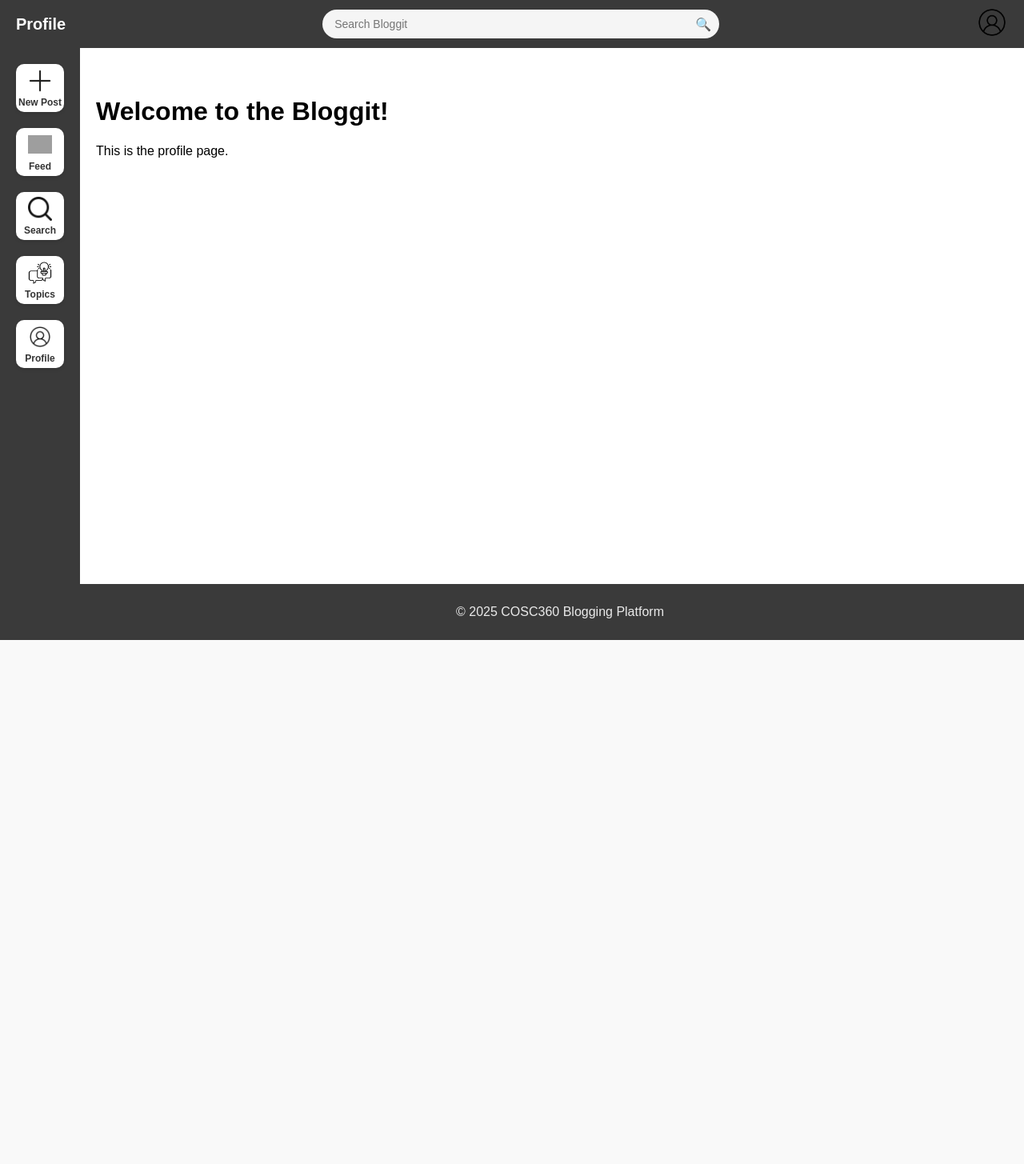
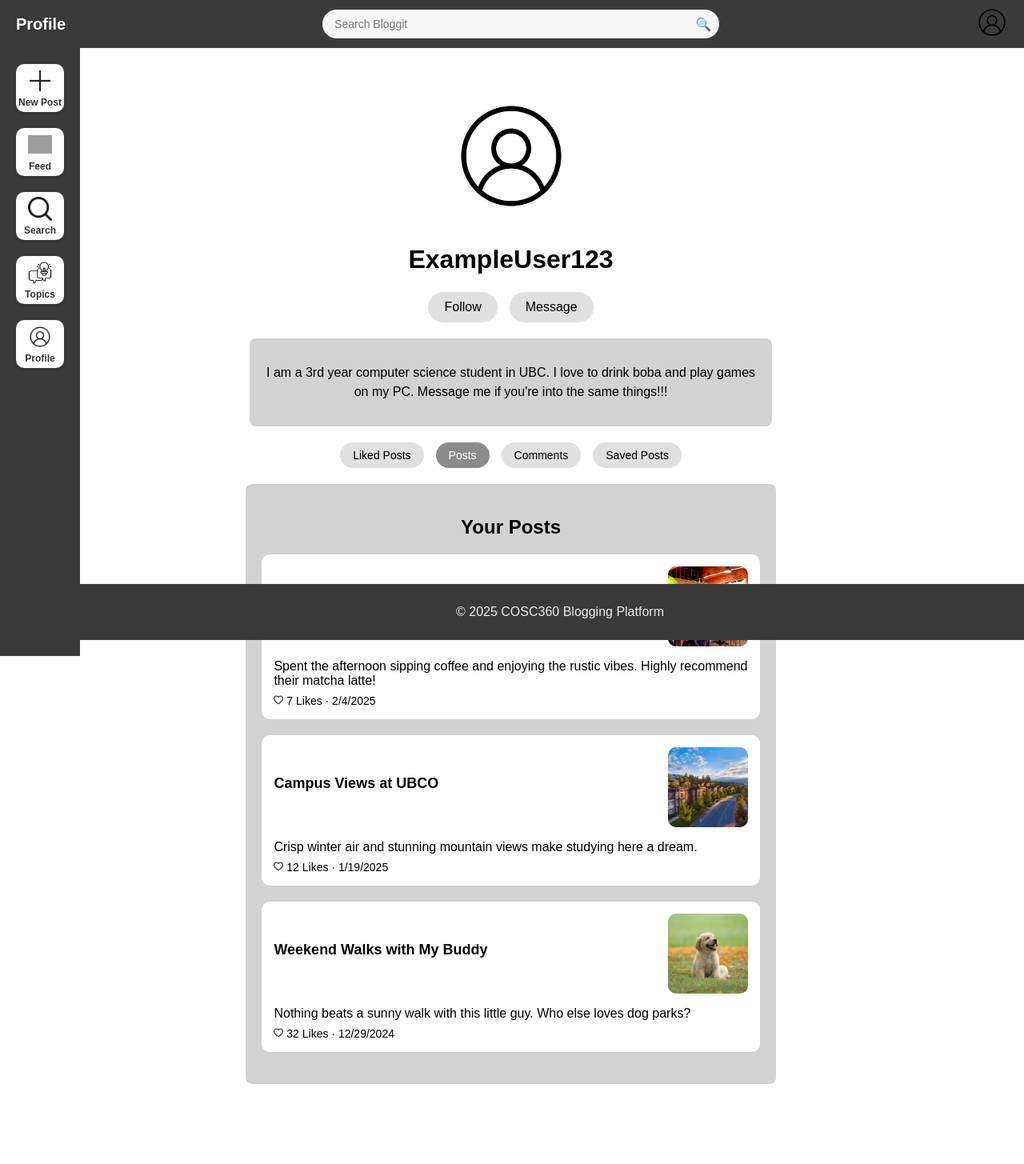
Before and after one commit to timothyythio/cosc360-proj, a PHP site: page /pages/profile.html in a window 1280 px wide. Shown: the whole page at 80% size. Before the commit the page ends 800 px from the top, so only its background shows below. Run offline with PHP 8.4, Linux system fonts and the light colour scheme; grey boxes are pictures that could not be loaded.

Commit message:
Designed the profile page - Added sample assets for the pictures (for now) - Added new CSS file for profile page

```diff
--- a/pages/profile.html
+++ b/pages/profile.html
@@ -5,18 +5,177 @@
     <meta name="viewport" content="width=device-width, initial-scale=1.0">
     <title>Bloggit</title>
     <link rel="stylesheet" href="../styles/main.css">
+    <link rel="stylesheet" href="../styles/profile.css">
 </head>
 <body>
     <div id="app">
         <div id="topnav"></div>
         <div id="navbar"></div>
         <main id="content">
-            <h1>Welcome to the Bloggit!</h1>
-            <p>This is the profile page. </p>
+            <div class="profile-container">
+                <div class="profile-image-container">
+                    <img src="../assets/profile-icon.png" alt="Profile Picture" class="profile-image">
+                </div>
+
+                <h1 class="username">ExampleUser123</h1>
+
+                <div class="profile-buttons">
+                    <button class="btn follow-btn">Follow</button>
+                    <button class="btn message-btn">Message</button>
+                </div>
+
+                <div class="profile-bio">
+                    <p>I am a 3rd year computer science student in UBC. I love to drink boba and play games on my PC. Message me if you're into the same things!!!</p>
+                </div>
+
+                <div class="profile-tabs">
+                    <button class="tab-btn" onClick="showTab('liked-posts')">Liked Posts</button>
+                    <button class="tab-btn" onClick="showTab('posts')">Posts</button>
+                    <button class="tab-btn" onClick="showTab('comments')">Comments</button>
+                    <button class="tab-btn" onClick="showTab('saved-posts')">Saved Posts</button>
+                </div>
+                <!-- Your Posts Section-->
+                <div id="posts" class="tab-content">
+                    <h2>Your Posts</h2>
+                    <div class="post">
+                        <div class="post-header">
+                            <h3 class="post-title">A Cozy Day at Cafe LaForet</h3>
+                            <img src="../assets/laforet-img.jpg" alt="Cafe LaForet" class="post-image-small">
+                        </div>
+                        <p class="post-caption">Spent the afternoon sipping coffee and enjoying the rustic vibes. Highly recommend their matcha latte!</p>
+                        <div class="post-meta">
+                            <img src="../assets/heart.png" alt="Likes" class="like-icon">   7 Likes · 2/4/2025
+                        </div>
+                    </div>
+
+                    <div class="post">
+                        <div class="post-header">
+                            <h3 class="post-title">Campus Views at UBCO</h3>
+                            <img src="../assets/ubco-img.jpg" alt="UBCO Campus" class="post-image-small">
+                        </div>
+                        <p class="post-caption">Crisp winter air and stunning mountain views make studying here a dream.</p>
+                        <div class="post-meta">
+                            <img src="../assets/heart.png" alt="Likes" class="like-icon">   12 Likes · 1/19/2025
+                        </div>
+                    </div>
+
+                    <div class="post">
+                        <div class="post-header">
+                            <h3 class="post-title">Weekend Walks with My Buddy</h3>
+                            <img src="../assets/dog-img.avif" alt="Cute Dog" class="post-image-small">
+                        </div>
+                        <p class="post-caption">Nothing beats a sunny walk with this little guy. Who else loves dog parks?</p>
+                        <div class="post-meta">
+                            <img src="../assets/heart.png" alt="Likes" class="like-icon">   32 Likes · 12/29/2024
+                        </div>
+                    </div>
+
+                </div>
+
+                <!-- Liked Posts Section-->
+                <div id="liked-posts" class="tab-content">
+                    <h2>Your Liked Posts</h2>
+                    <div class="post">
+                        <div class="post-header">
+                            <h3 class="post-title">CANADA WON THE 4 NATIONS CUP!!</h3>
+                            <img src="../assets/hockey-canada.png" alt="Hockey Image" class="post-image-small">
+                        </div>
+                        <p class="post-caption">I can't believe that Canada actually won the whole thing! I was so surprised they managed to beat USA.</p>
+                        <div class="post-meta">
+                            <img src="../assets/heart.png" alt="Likes" class="like-icon"> 500 Likes · 2/19/2025
+                        </div>
+                    </div>
+
+                    <div class="post">
+                        <div class="post-header">
+                            <h3 class="post-title">Valorant Masters Bangkok Starting!</h3>
+                            <img src="../assets/valorant-masters.jpeg" alt="Valorant Masters Image" class="post-image-small">
+                        </div>
+                        <p class="post-caption">The Masters Bangkok event is going to be starting tonight. Sadly the games are gonna be going on at 2am where I live, so I won't be able to watch them play. But I'm rooting for T1 to win!!!</p>
+                        <div class="post-meta">
+                            <img src="../assets/heart.png" alt="Likes" class="like-icon"> 4,249 Likes · 2/18/2025
+                        </div>
+                    </div>
+                    <div class="post">
+                        <div class="post-header">
+                            <h3 class="post-title">T1 Doran?!?!?! Zeus is gone?!?!?!</h3>
+                            <img src="../assets/t1-lol.png" alt="T1 Image" class="post-image-small">
+                        </div>
+                        <p class="post-caption">I CANT BELIEVE THAT THEY DROPPED ZEUS OUT OF THE TEAM?!?!?!? What's going to happen to ZOFGK now?!?!??! DOFGK doesn't sound as good imo</p>
+                        <div class="post-meta">
+                            <img src="../assets/heart.png" alt="Likes" class="like-icon"> 12,533 Likes · 10/23/2024
+                        </div>
+                    </div>
+                </div>
+
+                <!-- Saved Posts Section-->
+                <div id="saved-posts" class="tab-content" style="display: none;">
+                    <h2>Your Saved Posts</h2>
+                    <div class="post">
+                        <div class="post-header">
+                            <h3 class="post-title">New Cafe in Burnaby!</h3>
+                            <img src="../assets/van-cafe.jpg" alt="Cafe Image" class="post-image-small">
+                        </div>
+                        <p class="post-caption">Check out this new cafe that just opened in the heart of Burnaby! It's called Sweet Cakes and they have the besssttt matcha lattes and pastries!</p>
+                        <div class="post-meta">
+                            <img src="../assets/heart.png" alt="Likes" class="like-icon"> 612,248 Likes · 2/20/2025
+                        </div>
+                    </div>
+
+                    <div class="post">
+                        <div class="post-header">
+                            <h3 class="post-title">Learn How to do Latte Art</h3>
+                            <img src="../assets/latte-art.webp" alt="Latte Image" class="post-image-small">
+                        </div>
+                        <p class="post-caption">If you've always wanted to learn how to do latte art like the pros, be sure to sign up for my course online!</p>
+                        <div class="post-meta">
+                            <img src="../assets/heart.png" alt="Likes" class="like-icon"> 12,233 Likes · 12/30/2024
+                        </div>
+                    </div>
+                </div>
+                <!-- Your Comments -->
+                <div id="comments" class="tab-content">
+                    <h2>Your Comments</h2>
+                    <div class="comment">
+                        <h4 class="post-title">Campus Views at UBCO</h4>
+                        <p class="comment-text">"Beautiful scenery! The snow makes it even more magical."</p>
+                    </div>
+
+                    <div class="comment thread">
+                        <h4 class="post-title">Weekend Walks with My Buddy</h4>
+                        <div class="comment-reply">
+                            <p class="comment-text">"What a cute dog! Reminds me of my golden retriever."</p>
+                            <div class="reply">
+                                <p class="comment-text">You: "Golden retrievers are the best! Does yours love playing fetch too?"</p>
+                            </div>
+                        </div>
+                    </div>
+                </div>
+            </div>
+
+
+
         </main>
         <div id="footer"></div>
     </div>
 
-    <script src="../scripts/router.js"></script>
+    <script src="../scripts/router.js" defer></script>
+    <script>
+        function showTab(tabId) {
+            document.querySelectorAll('.tab-content').forEach(content => content.style.display = 'none');
+            document.getElementById(tabId).style.display = 'block';
+            document.querySelectorAll('.tab-btn').forEach(btn => btn.classList.remove('active'));
+            document.querySelector(`[onclick="showTab('${tabId}')"]`).classList.add('active');
+            //stores the active tab in localstorage to be used
+            localStorage.setItem('activeTab', tabId);
+        }
+
+        //displays the correct tab on load (last active tab)
+        window.onload = function() {
+            const activeTab = localStorage.getItem('activeTab') || 'posts';
+            showTab(activeTab);
+        };
+
+    </script>
 </body>
 </html>
--- a/styles/main.css
+++ b/styles/main.css
@@ -1,6 +1,4 @@
-/* styles/main.css */
 
-/* General Body Styles */
 body {
     font-family: Arial, sans-serif;
     margin: 0;
@@ -8,10 +6,30 @@ body {
     display: flex;
 }
 
-/* Sidebar Styles */
+#content {
+    margin-top: 80px;
+    margin-left: 100px;
+    padding: 20px;
+    padding-bottom: 100px;
+    width: calc(100% - 100px);
+    box-sizing: border-box;
+}
+
+footer {
+    text-align: center;
+    padding: 10px;
+    width: calc(100% - 100px);
+    background-color: #3A3A3A;
+    color: #EAEAEA;
+    position: fixed;
+    bottom: 0;
+    left: 100px;
+}
+
+
 .navbar {
     width: 100px;
-    height: calc(100vh - 60px);  /* Adjust height to account for the topnav */
+    height: calc(100vh - 60px);
     position: fixed;
     left: 0;
     top: 60px;
@@ -69,7 +87,7 @@ body {
     color: white;
 }
 
-/* Top Navigation Bar */
+
 .topnav {
     position: fixed;
     top: 0;
@@ -125,24 +143,3 @@ body {
     border-radius: 50%;
     cursor: pointer;
 }
-
-/* Main Content */
-#content {
-    margin-top: 80px;
-    margin-left: 100px;
-    padding: 20px;
-    width: calc(100% - 100px);
-    box-sizing: border-box;
-}
-
-/* Footer */
-footer {
-    text-align: center;
-    padding: 10px;
-    width: calc(100% - 100px);
-    background-color: #3A3A3A;
-    color: #EAEAEA;
-    position: fixed;
-    bottom: 0;
-    left: 100px;
-}
--- /dev/null
+++ b/styles/profile.css
@@ -0,0 +1,175 @@
+
+.profile-container {
+    display: flex;
+    flex-direction: column;
+    align-items: center;
+    color: black;
+    margin-top: 20px;
+}
+
+.profile-image-container {
+    width: 150px;
+    height: 150px;
+    border-radius: 50%;
+    overflow: hidden;
+    margin-bottom: 15px;
+}
+
+.profile-image {
+    width: 100%;
+    height: 100%;
+    object-fit: cover;
+}
+
+.profile-username {
+    font-size: 24px;
+    font-weight: bold;
+    margin-bottom: 15px;
+}
+
+.profile-buttons {
+    display: flex;
+    gap: 15px;
+    margin-bottom: 20px;
+}
+
+.btn {
+    background-color: #E0E0E0;
+    color: black;
+    border: none;
+    border-radius: 20px;
+    padding: 10px 20px;
+    font-size: 16px;
+    cursor: pointer;
+    transition: background-color 0.3s;
+}
+
+.btn:hover {
+    background-color: #BDBDBD;
+}
+
+.profile-bio {
+    background-color: #d2d2d2;
+    padding: 15px;
+    border-radius: 8px;
+    width: 60%;
+    text-align: center;
+    font-size: 16px;
+    line-height: 1.5;
+}
+
+.profile-tabs {
+    display: flex;
+    gap: 15px;
+    margin-top: 20px;
+}
+
+.tab-btn {
+    background-color: #E0E0E0;
+    color: black;
+    border: none;
+    border-radius: 20px;
+    padding: 8px 16px;
+    font-size: 14px;
+    cursor: pointer;
+    transition: background-color 0.3s;
+}
+
+.tab-btn.active {
+    background-color: #8b8b8b;
+    color: white;
+}
+
+.tab-content {
+    margin-top: 20px;
+    background-color: #d2d2d2;
+    padding: 20px;
+    border-radius: 8px;
+    width: 60%;
+    text-align: center;
+}
+
+.post {
+    background-color: white;
+    border-radius: 10px;
+    margin-bottom: 20px;
+    padding: 15px;
+    text-align: left;
+    position: relative;
+}
+
+.post-header {
+    display: flex;
+    justify-content: space-between;
+    align-items: center;
+    margin-bottom: 10px;
+}
+
+.post-image-small {
+    width: 100px;
+    height: 100px;
+    border-radius: 10px;
+    object-fit: cover;
+}
+
+.post-title {
+    font-size: 18px;
+    font-weight: bold;
+    color: black;
+    margin: 0;
+}
+
+.post-caption {
+    font-size: 16px;
+    color: black;
+    margin-bottom: 8px;
+}
+
+.post-meta {
+    font-size: 14px;
+    color: black;
+}
+
+.like-icon {
+    width: 12px;
+    height: 12px;
+    object-fit: contain;
+    vertical-align: baseline;
+}
+
+
+.comment {
+    background-color: white;
+    border-radius: 10px;
+    margin-bottom: 15px;
+    padding: 15px;
+}
+
+.post-title {
+    font-size: 18px;
+    font-weight: bold;
+    color: black;
+    margin-bottom: 8px;
+}
+
+.comment-text {
+    font-size: 16px;
+    color: black;
+    margin: 5px 0;
+}
+
+.thread {
+    border-left: 3px solid #4FB0C6;
+    padding-left: 15px;
+}
+
+.comment-reply {
+    margin-left: 20px;
+    position: relative;
+}
+
+.reply {
+    border-left: 2px solid black;
+    padding-left: 15px;
+    margin-top: 8px;
+}
```
Also changed, not shown: assets/dog-img.avif (added), assets/heart.png (added), assets/hockey-canada.png (added), assets/laforet-img.jpg (added), assets/latte-art.webp (added), assets/ubco-img.jpg (added), assets/valorant-masters.jpeg (added), assets/van-cafe.jpg (added), 1 other file.
